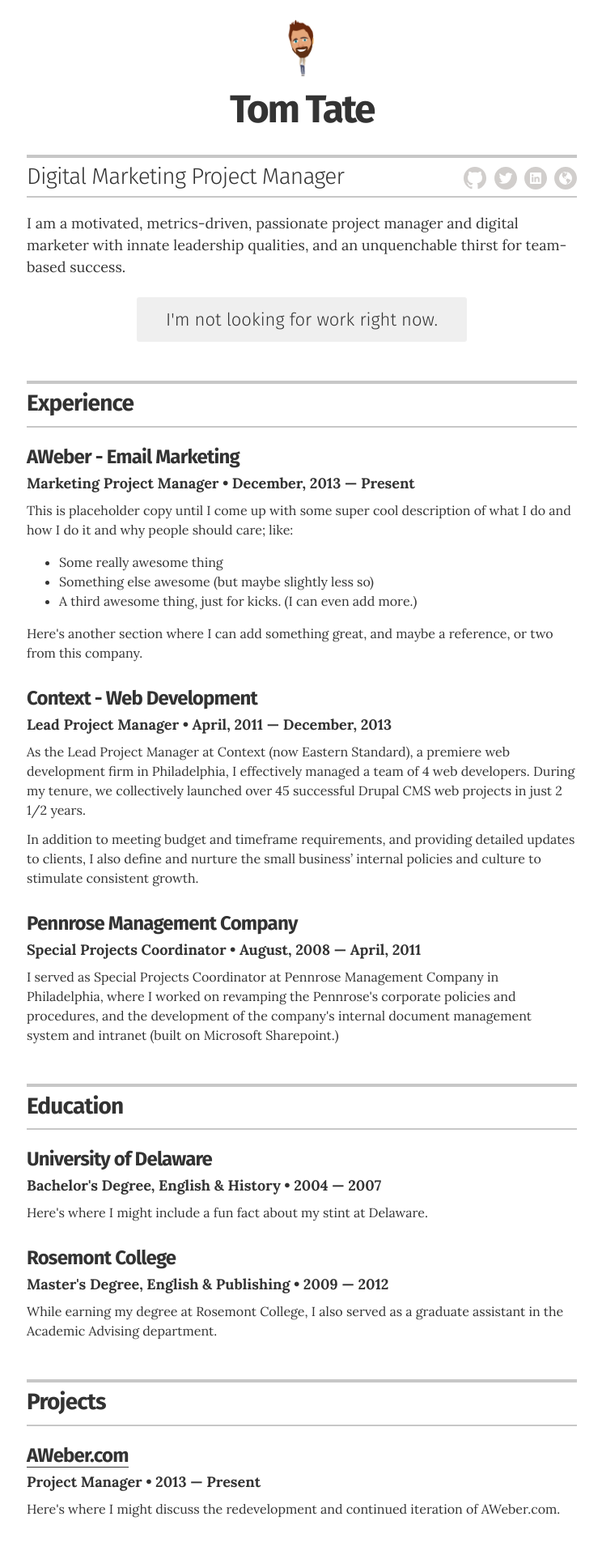
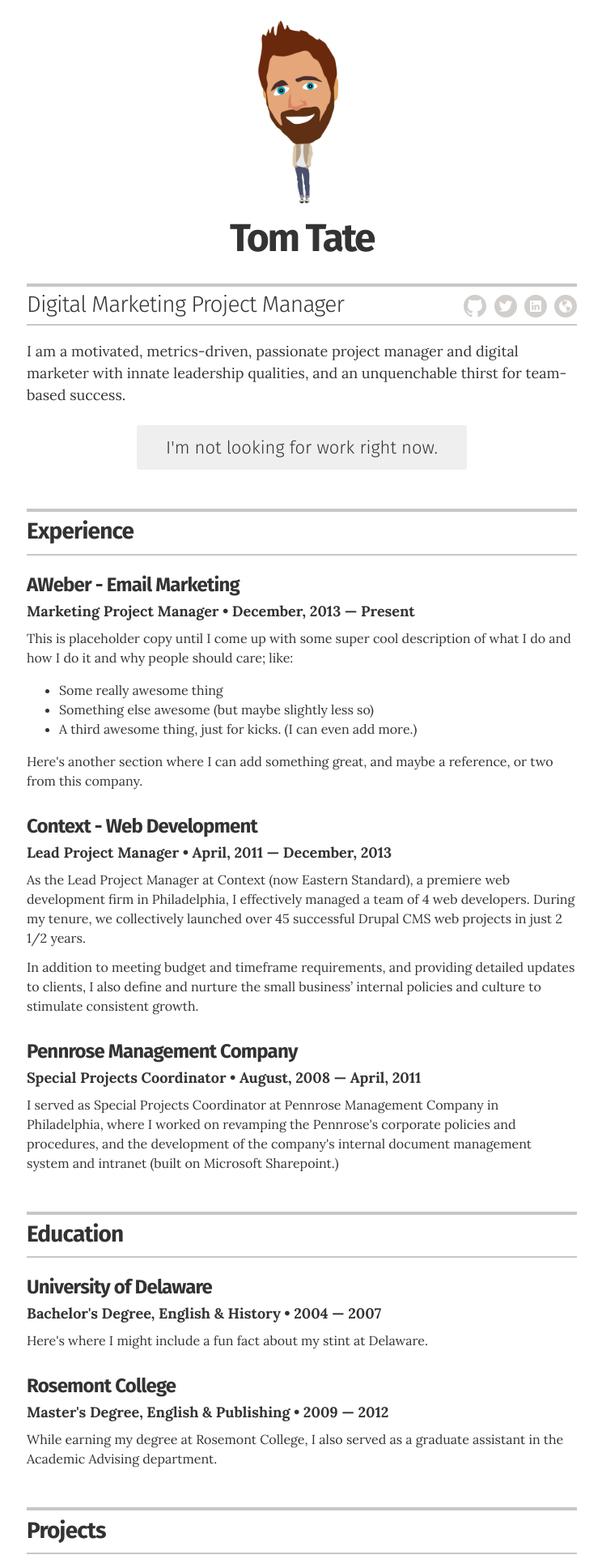
Before and after one commit to tnrt/tnrt-resume, a Jekyll site: the page built from index.html, in a window 1280 px wide. Shown: the top 1920 px of the page at 81% size, without its empty margins (267-1011 px from the left). Built offline with Jekyll 4.4.1, drawn with Linux system fonts in a browser that asks for light colours.

Commit message:
updates avatar size

```diff
--- a/_sass/_resume.scss
+++ b/_sass/_resume.scss
@@ -21,7 +21,7 @@
 .page-header { padding: 1.5rem 0;
 
   .avatar {
-    width: 95px;
+    width: 45%;
     max-width: 100%;
     overflow: hidden;
     @include border-radius(100px);
```
